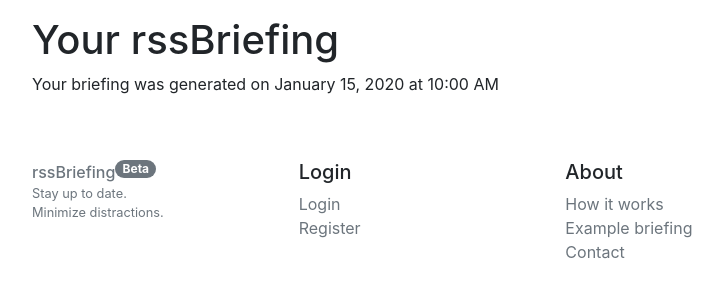
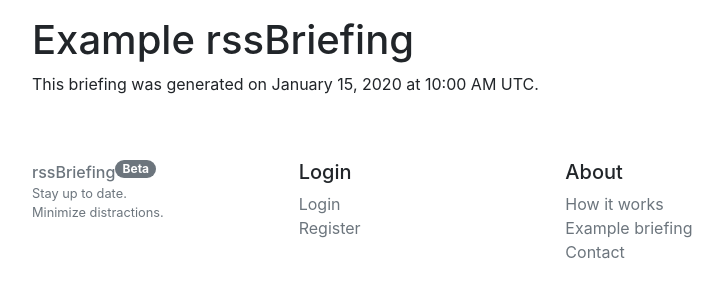
Before and after one commit to grbtm/rssBriefing, a Flask app: page /example in a window 1280 px wide. Shown: the part 56-356 px from the top of the page, without its empty margins (223-946 px from the left). Run offline with Flask 2, Linux system fonts and the light colour scheme; tables that the repository leaves empty hold one stand-in row (values such as "Sample post"); some libraries are stand-ins or nearby versions.

Commit message:
minor rewording on example briefing page

```diff
--- a/rssbriefing_package/templates/landing_page/example_briefing.html
+++ b/rssbriefing_package/templates/landing_page/example_briefing.html
@@ -37,9 +37,9 @@
     <div class="row">
         <div class="col">
             <p></p>
-            <h1>Your rssBriefing</h1>
+            <h1>Example rssBriefing</h1>
 
-            <p>Your briefing was generated on {{ briefing_date }}</p>
+            <p>This briefing was generated on {{ briefing_date }} UTC.</p>
 
 
             {% for item in items %}
```
